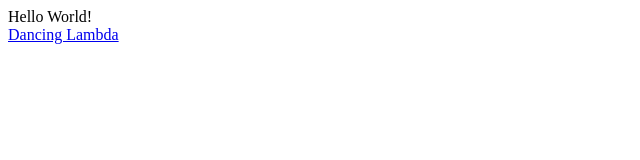
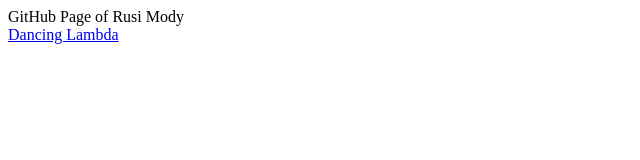
Before and after one commit to rusimody/rusimody.github.io, a plain HTML site: page index.html in a window 1280 px wide. Shown: the whole page, without its empty margins (0-640 px from the left). Drawn offline with Linux system fonts and the light colour scheme.

Commit message:
Changed index.html

```diff
--- a/index.html
+++ b/index.html
@@ -1,7 +1,7 @@
 <html>
 <title>Rusi Mody@ github</title>
 <body>
-Hello World!
+GitHub Page of Rusi Mody
 <br/>
 <a href="images/Second-cut.swf">Dancing Lambda</a>
 </body>
```
